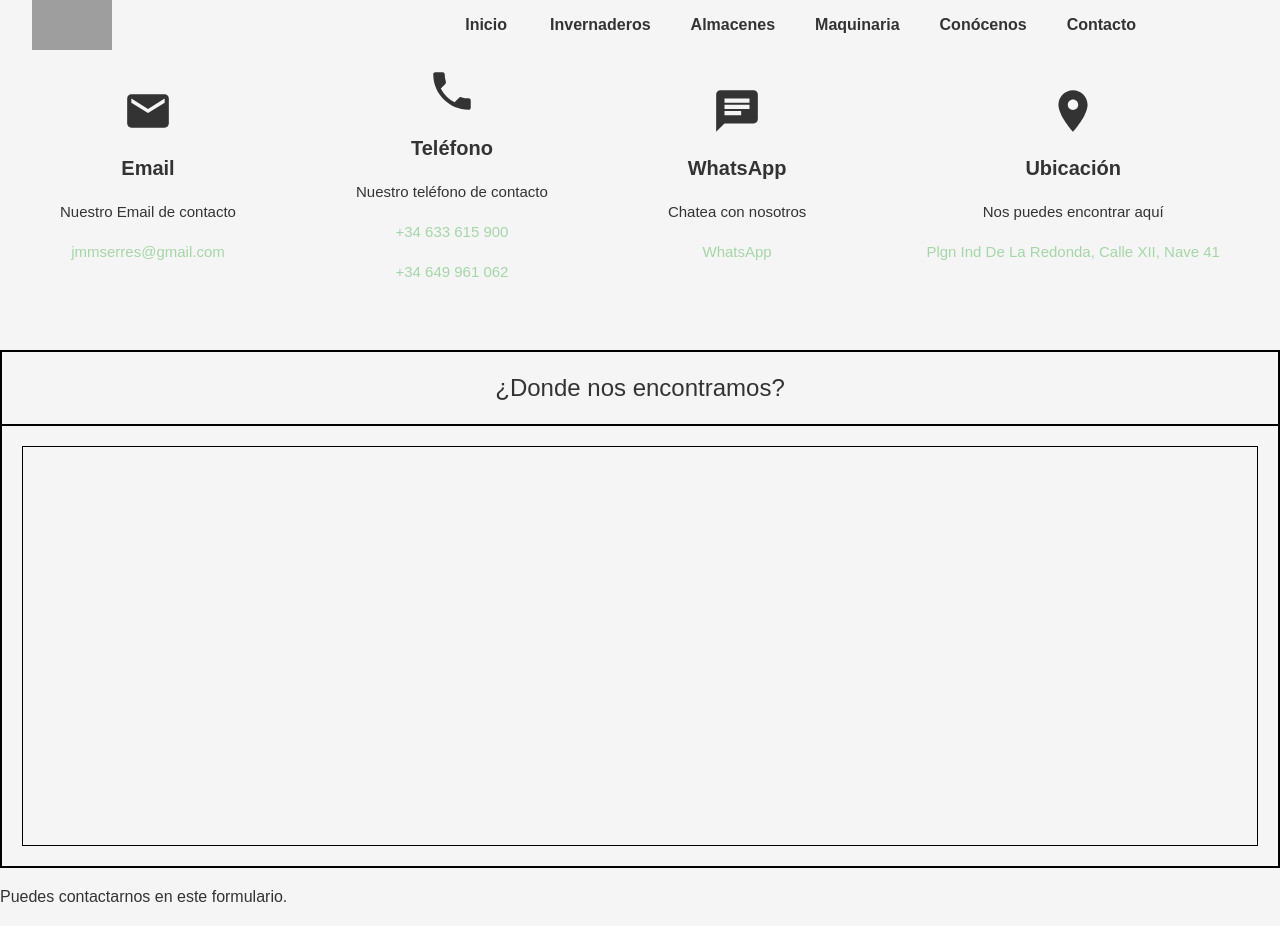
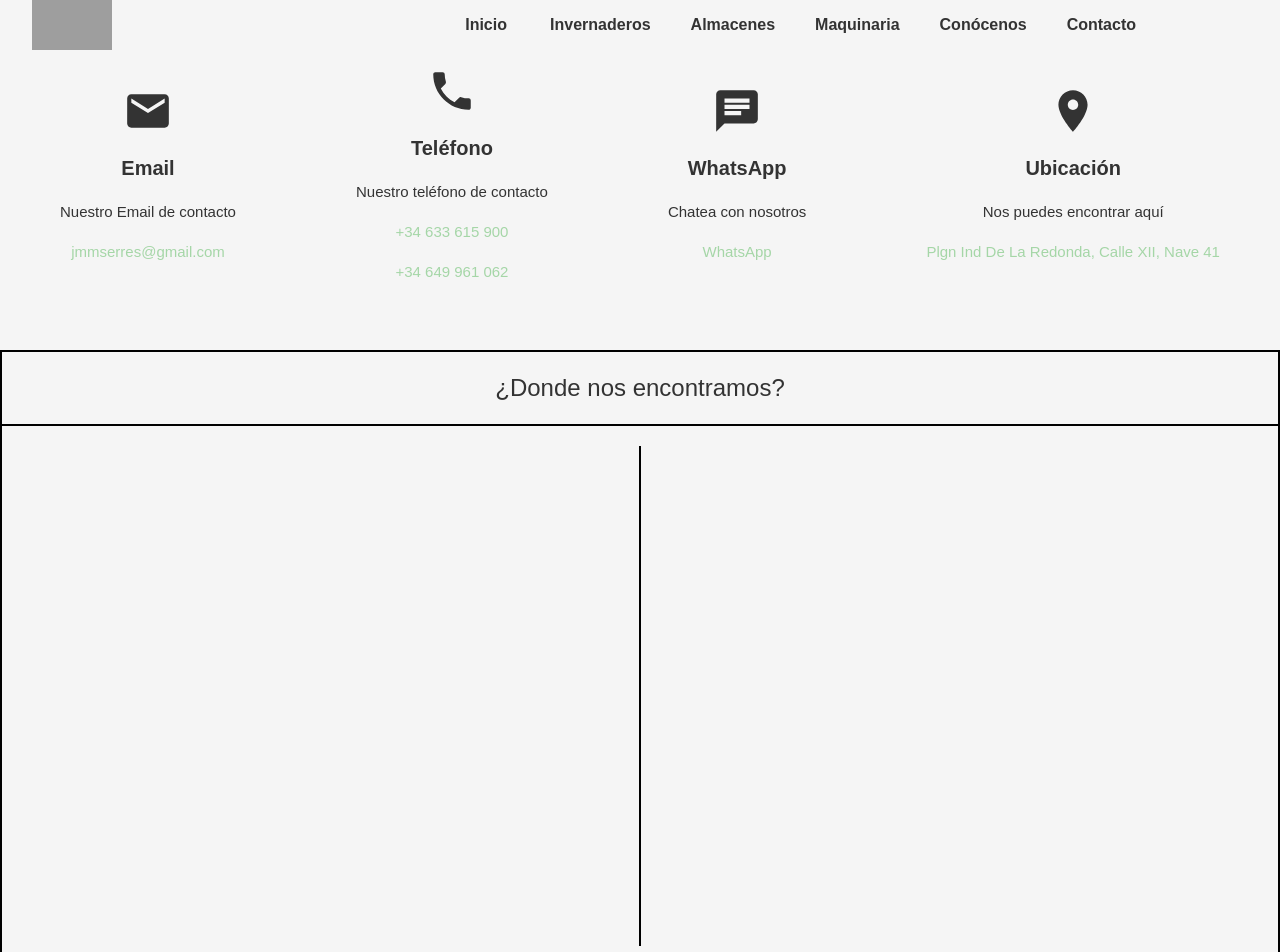
Before and after one commit to Javiermartin12/Front-Serresfilm, a Next.js app: page /contact in a window 1280 px wide. Shown: the top 952 px of the page. Built offline with nearby package versions, Linux system fonts and the light colour scheme; grey boxes are pictures that could not be loaded.

Commit message:
Component tp show several screemshot from the location

```diff
--- a/src/app/contact/page.tsx
+++ b/src/app/contact/page.tsx
@@ -10,7 +10,6 @@ export default function ContactPage() {
       <DataContact />
       <ScreemshotPlace />
 
-      <p>Puedes contactarnos en este formulario.</p>
       <Footer />
     </div>
   );
--- a/src/components/Contact/ScreemshotPlace.tsx
+++ b/src/components/Contact/ScreemshotPlace.tsx
@@ -20,10 +20,15 @@ const ScreemshotPlace = () => {
       >
         <Typography variant="h5">¿Donde nos encontramos?</Typography>
       </Box>
-      <Box sx={{ border: "1px solid #000", padding: "20px" }}>
-        <Box
-          sx={{ minWidth: 200, minHeight: 400, border: "1px solid #000" }}
-        ></Box>
+      <Box
+        sx={{
+          border: "1px solid #000",
+          padding: "20px",
+          display: "flex",
+          justifyContent: "center",
+        }}
+      >
+        <Box sx={{ minHeight: 500, border: "1px solid #000" }}></Box>
       </Box>
     </Box>
   );
```
